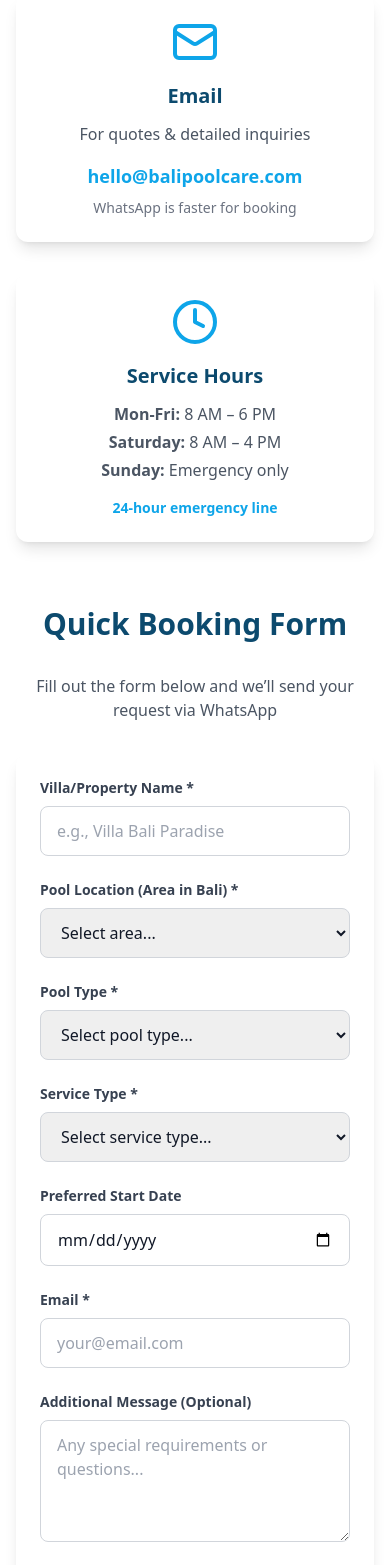
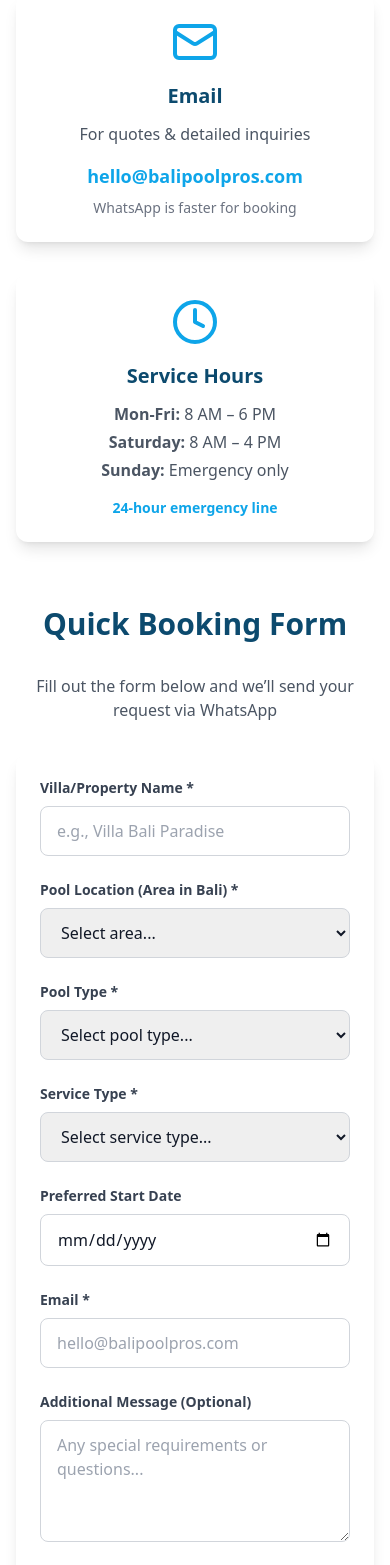
Before and after one commit to ddandanell/pool-pool-network-5, a Next.js app: page /contact in a window 390 px wide. Shown: the part 906-2471 px from the top of the page. Built offline with nearby package versions, Linux system fonts and the light colour scheme.

Commit message:
Update contact info: phone, email, address, hours

```diff
--- a/app/contact/page.tsx
+++ b/app/contact/page.tsx
@@ -124,10 +124,10 @@ Additional Message: ${formData.message}`;
               <h3 className="font-semibold text-xl mb-3 text-pool-darker">Email</h3>
               <p className="text-gray-600 mb-4">For quotes & detailed inquiries</p>
               <a
-                href="mailto:hello@balipoolcare.com"
+                href="mailto:hello@balipoolpros.com"
                 className="text-pool font-semibold hover:underline text-lg"
               >
-                hello@balipoolcare.com
+                hello@balipoolpros.com
               </a>
               <p className="text-sm text-gray-500 mt-2">
                 WhatsApp is faster for booking
@@ -288,7 +288,7 @@ Additional Message: ${formData.message}`;
                       value={formData.email}
                       onChange={handleChange}
                       className="w-full px-4 py-3 border border-gray-300 rounded-lg focus:ring-2 focus:ring-pool focus:border-pool outline-none"
-                      placeholder="your@email.com"
+                      placeholder="hello@balipoolpros.com"
                     />
                   </div>
 
--- a/app/layout.tsx
+++ b/app/layout.tsx
@@ -63,7 +63,7 @@ const jsonLd = {
   description: 'Professional pool cleaning Bali and pool maintenance Bali services offering weekly maintenance, pool chemical balancing, algae treatment, green pool rescue, and Bali villa pool service. Serving villas, resorts, and residential properties across Bali since 2010.',
   image: 'https://balipoolpros.com/og-image.jpg',
   url: 'https://balipoolpros.com',
-  telephone: '+62-822-3756-5997',
+  telephone: '+62 822-3756-5997',
   email: 'hello@balipoolpros.com',
   address: {
     '@type': 'PostalAddress',
```
